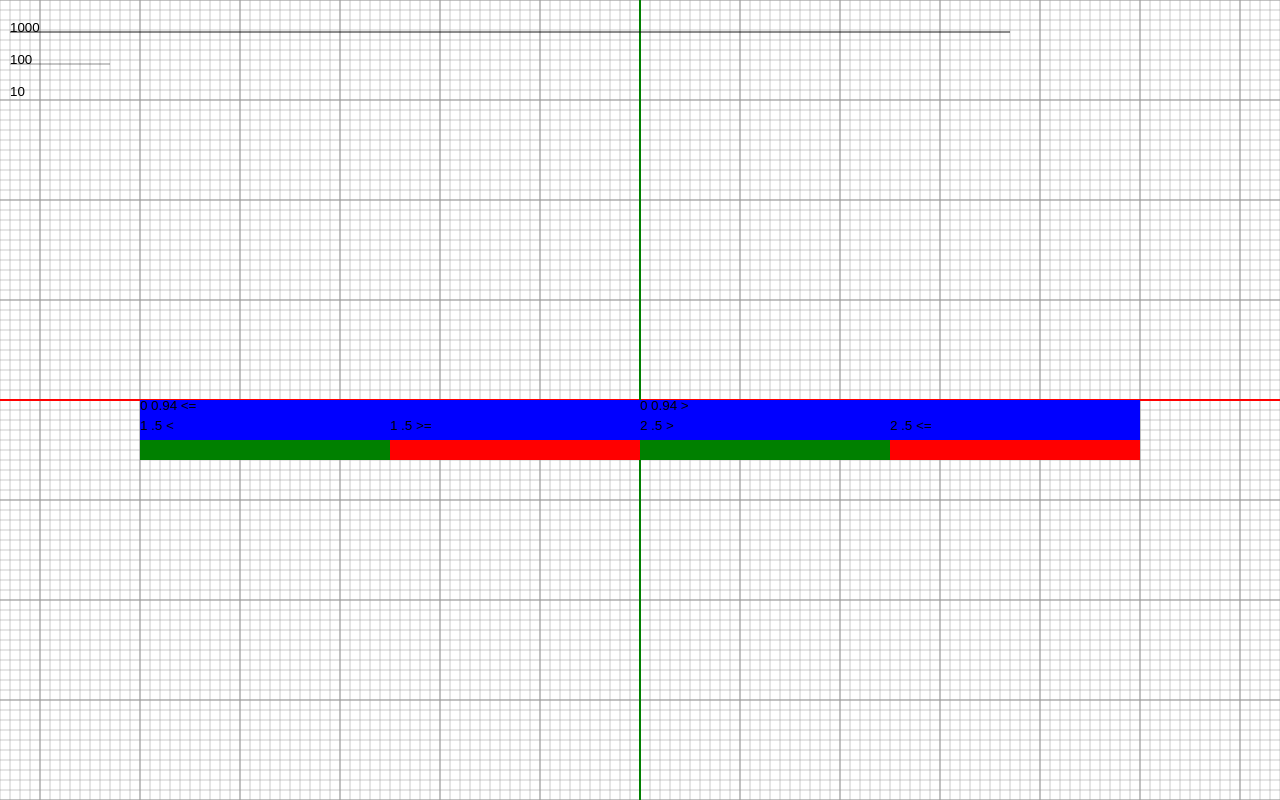
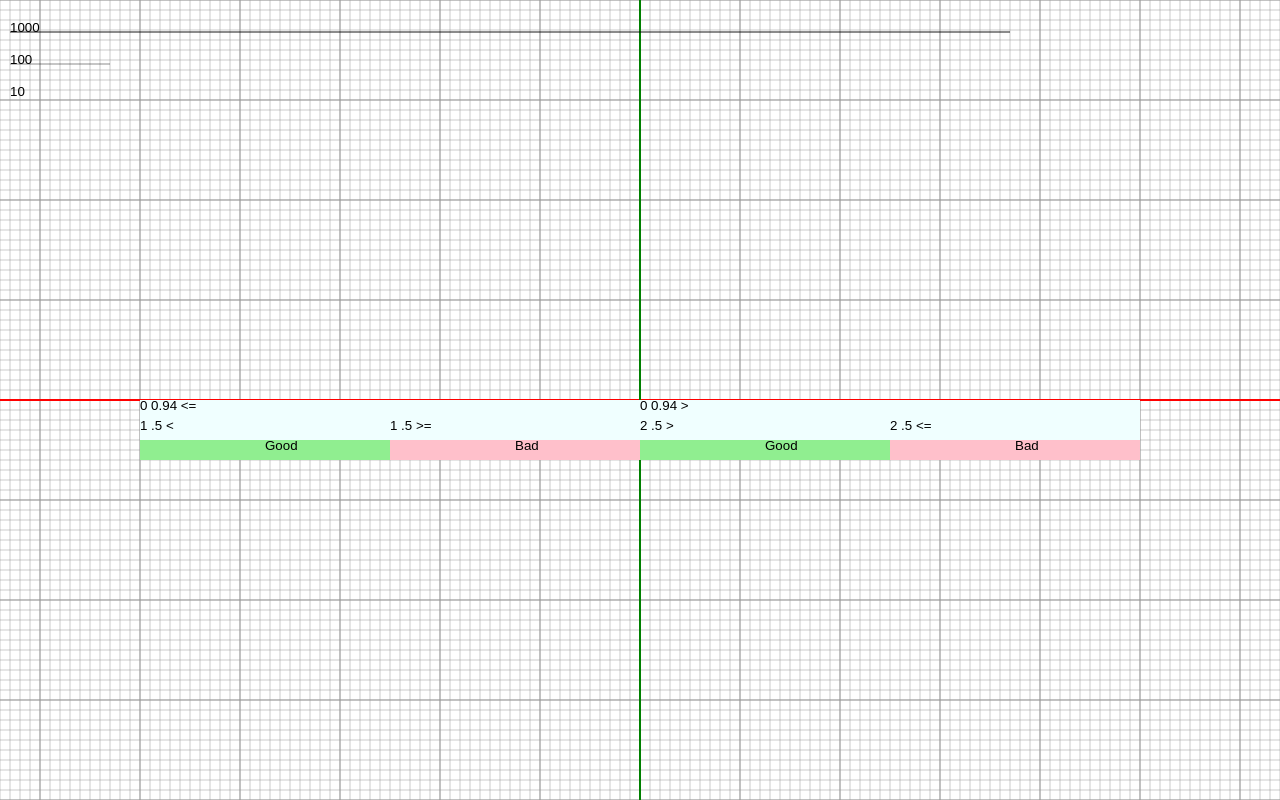
Before and after one commit to ricksteam/decision-tree-visualizer, a plain HTML site: page index.html in a window 1280 px wide. Drawn offline with Linux system fonts and the light colour scheme.

Commit message:
Add comments

```diff
--- a/index.html
+++ b/index.html
@@ -9,67 +9,93 @@
   <script src="./decision_tree.simple.js"></script>
   <script>
 
-    let lines = tree.split("\n");
-    console.log(lines.length)
 
-    let depthChange = 20;
 
+
+    //The height of each row in our tree
+    let rowHeight = 20;
+
+    //Count the number of |s in a string
     //From https://stackoverflow.com/a/1072782/10047920
     const count = (str) => {
       const re = /\|   /g
       return ((str || '').match(re) || []).length
     }
 
+    //Parse the file.
+    //Start by creating the correct data structures
 
+
+    //A node in our tree
     class FeatureNode {
-      feature_left;
-      splitNumber_left;
-      splitOperator_left;
-      feature_right;
-      splitNumber_right;
-      splitOperator_right;
-      leftChild;
-      rightChild;
-      parent;
-      depth;
+      feature_left;   //The name of the left feature. Should match feature_right
+      feature_right;  //The name of the right feature. Should match feature_left
+
+      splitNumber_left;     //The number used as a threshold on the left.
+      splitOperator_left;   //The operator used on the left (<,<=,>,>=)
+      splitNumber_right;    //The number used as a threshold on the right
+      splitOperator_right;  //The operator used on the left (<,<=,>,>=)
+
+      leftChild;  //Pointer to the left child in the binary tree
+      rightChild; //Pointer to the right childe in the binary tree
+      parent;     //Back link to this node's parent
+
+      depth;  //How deep in the binary tree this node is
     }
 
+    //A truncated node in our tree
     class Truncated {
       depth;
     }
 
+    //A leaf not in our tree
     class Leaf {
       className
     }
 
+    //Reference to the root of the tree
     let root;
+
+    //The current node in the tree as we parse the text file
     let currentNode = root;
 
+
+    //The actual parsing
+    //Get each line in an array
+    let lines = tree.split("\n");
+    //Go through each line and parse it into our tree
     for (let i = 0; i < lines.length; i++) {
-
-      console.log(i)
       let line_untrimmed = lines[i];
       let line = line_untrimmed.trim();
       if (!line) continue;//Skip blank lines.
-      let depth = count(line);
-      console.log(depth);
+      let depth = count(line);//Count the number of |s
+
+      //Get the space delimited words in the line
       let words = line.split(" ");
 
+      //Put in a special node if the line includes "truncated"
       if (line.includes("truncated")) {
         let toAdd = new Truncated();
         toAdd.depth = +(words[words.length - 1]);
+
+        //If there is no left node, this goes on the left...
         if (!currentNode.leftChild) {
           currentNode.leftChild = toAdd;
         }
+        //...otherwise this goes on the right
         else {
           currentNode.rightChild = toAdd;
         }
+        //Since truncate is a terminal node, go back up in the hierarchy
         currentNode = currentNode.parent;
       }
 
+      //Put in a special node if this in a leaf node.
       else if (line.includes("class: ")) {
         let toAdd = new Leaf();
         toAdd.className = words[words.length - 1];
+
+        //Check to see if this node belongs on the left or right of the parent.
         let onLeft;
         let parent = currentNode.parent;
         let me = currentNode;
@@ -84,27 +110,31 @@
         else if (!onLeft) {
           parent.rightChild = toAdd;
         }
+        //Since leafs are terminal nodes, go back up in the heirarchy
         currentNode = parent;
       }
 
+      //This should be a feature node
       else {
-        //This should be a feature node
+        //If there is no root node, create one.
         if (!root) {
           root = new FeatureNode();
           currentNode = root;
           currentNode.depth = 0;
         }
-        //Handle depth
+        //Handle depth changes
+        //The depth should only decrease if we need to move back up in our hierarchy
         while (depth < currentNode.depth) {
           currentNode = currentNode.parent;
         }
-        //let toAdd = new FeatureNode();
+
         let feature = words[words.length - 3];
-        feature = feature.split("_")[1];
-        let splitNumber = words[words.length - 1];
-        let splitOperator = words[words.length - 2];
-        currentNode.depth = depth;
+        feature = feature.split("_")[1];//Split the feature name into a string and number
+        let splitNumber = words[words.length - 1];//Get the threshold number
+        let splitOperator = words[words.length - 2]; //Get the threshold operator
+        currentNode.depth = depth; //Set the depth
 
+        //Check if these should be placed on the left or right
         if (!currentNode || !currentNode.leftChild) {
           currentNode.feature_left = feature;
           currentNode.splitNumber_left = splitNumber;
@@ -115,12 +145,8 @@
           currentNode.splitNumber_right = splitNumber;
           currentNode.splitOperator_right = splitOperator
         }
-        if (false) {
-          root = toAdd;
-          root.parent = null;
-          currentNode = root;
-        }
-        else {
+
+        //Recurse based on whether we are a left or right node.
         if (!currentNode.leftChild) {
           currentNode.leftChild = new FeatureNode();
           currentNode.leftChild.parent = currentNode
@@ -132,35 +158,36 @@
           currentNode = currentNode.rightChild;
         }
 
-
-
-          //currentNode = toAdd;
       }
-
-      }
-
     }
 
 
     function customDraw(ctx) {
+      //Don't draw if we haven't parsed yet
+      if (!root) return;
 
-      if (root) {
       let start = -500;
       let stop = 500;
       let depth = 0;
 
+      //Draw the root node
+      drawNode(ctx, start, stop, depth, root);
 
-        drawNode(ctx, start, stop, depth, root);
-        if (root.leftChild instanceof FeatureNode) {//Is it a FeatureNode
+      //Draw the node on the left
+      //Is it a FeatureNode?
+      if (root.leftChild instanceof FeatureNode) {
         recursiveDraw(ctx, start, (stop - start) / 2 + start, depth + 1, root.leftChild);
       }
+      //Is it a Leaf Node?
       else if (root.leftChild instanceof Leaf) {
         drawLeaf(ctx, start, (stop - start) / 2 + start, depth, root.leftChild);
       }
+      //Is it a Truncated Node?
       else if (root.leftChild instanceof Truncated) {
         drawTruncated(ctx, start, (stop - start) / 2 + start, depth, root.leftChild);
       }
 
+      //Draw the node on the right
       if (root.rightChild instanceof FeatureNode) {
         recursiveDraw(ctx, (stop - start) / 2 + start, stop, depth + 1, root.rightChild);
       }
@@ -170,37 +197,54 @@
       else if (root.rightChild instanceof Truncated) {
         drawTruncated(ctx, (stop - start) / 2 + start, stop, depth, root.rightChild);
       }
-
-      }
     }
 
+    //Draws a leaf node. It is colored based on the class name.
+    //TODO: We won't always have just two classes that are "Good" and "Bad"
     function drawLeaf(ctx, start, stop, depth, node) {
-      ctx.fillStyle = "red";
+      //Set the fill color based on the class name
+      ctx.fillStyle = "pink";
       if (node.className == "Good")
-        ctx.fillStyle = "green"
-      ctx.fillRect(start, depth * depthChange, stop - start, depthChange)
+        ctx.fillStyle = "lightgreen"
+
+      //Fill the rectangle using the assigned color
+      //TODO: This draws a binary tree in a full rectangle
+      //Normally, we should draw nodes as squares with lines between them.
+      ctx.fillRect(start, depth * rowHeight, stop - start, rowHeight)
+
+      //Write the text of the class name
+      ctx.fillStyle = "black"
+      ctx.fillText(node.className, (stop - start) / 2 + start, (depth + .5) * rowHeight);
     }
 
+    //Draw a truncated node
     function drawTruncate(ctx, start, stop, depth, node) {
       ctx.fillStyle = "blue";
-      ctx.fillRect(start, depth * depthChange, stop - start, depthChange)
+      ctx.fillRect(start, depth * rowHeight, stop - start, rowHeight)
     }
 
+    //Draw a node w/o recursing
+    //TODO: See todo on drawLeaf
     function drawNode(ctx, start, stop, depth, node) {
-      ctx.fillStyle = "blue";
-      ctx.fillRect(start, depth * depthChange, stop - start, depthChange)
+      //Fill the rectangle
+      ctx.fillStyle = "azure";
+      ctx.fillRect(start, depth * rowHeight, stop - start, rowHeight)
 
+      //Draw the feature number, threshold, and operator
       ctx.fillStyle = "black"
       let left = `${node.feature_left} ${node.splitNumber_left} ${node.splitOperator_left}`;
       let right = `${node.feature_right} ${node.splitNumber_right} ${node.splitOperator_right}`;
-      ctx.fillText(left, start, (depth + .5) * depthChange);
-      ctx.fillText(right, (stop - start) / 2 + start, (depth + .5) * depthChange);
+      ctx.fillText(left, start, (depth + .5) * rowHeight);
+      ctx.fillText(right, (stop - start) / 2 + start, (depth + .5) * rowHeight);
     }
 
+    //Draw a node with recursion
     function recursiveDraw(ctx, start, stop, depth, node) {
 
+      //Draw the node itself
       drawNode(ctx, start, stop, depth, node);
 
+      //Draw the left node
       if (node.leftChild instanceof FeatureNode) {//Is it a FeatureNode
         recursiveDraw(ctx, start, (stop - start) / 2 + start, depth + 1, node.leftChild);
       }
@@ -211,6 +255,7 @@
         drawTruncated(ctx, start, (stop - start) / 2 + start, depth + 1, node.leftChild);
       }
 
+      //Draw right node
       if (node.rightChild instanceof FeatureNode) {
         recursiveDraw(ctx, (stop - start) / 2 + start, stop, depth + 1, node.rightChild);
       }
```
Lines whose indentation alone changed are shown as unchanged.
